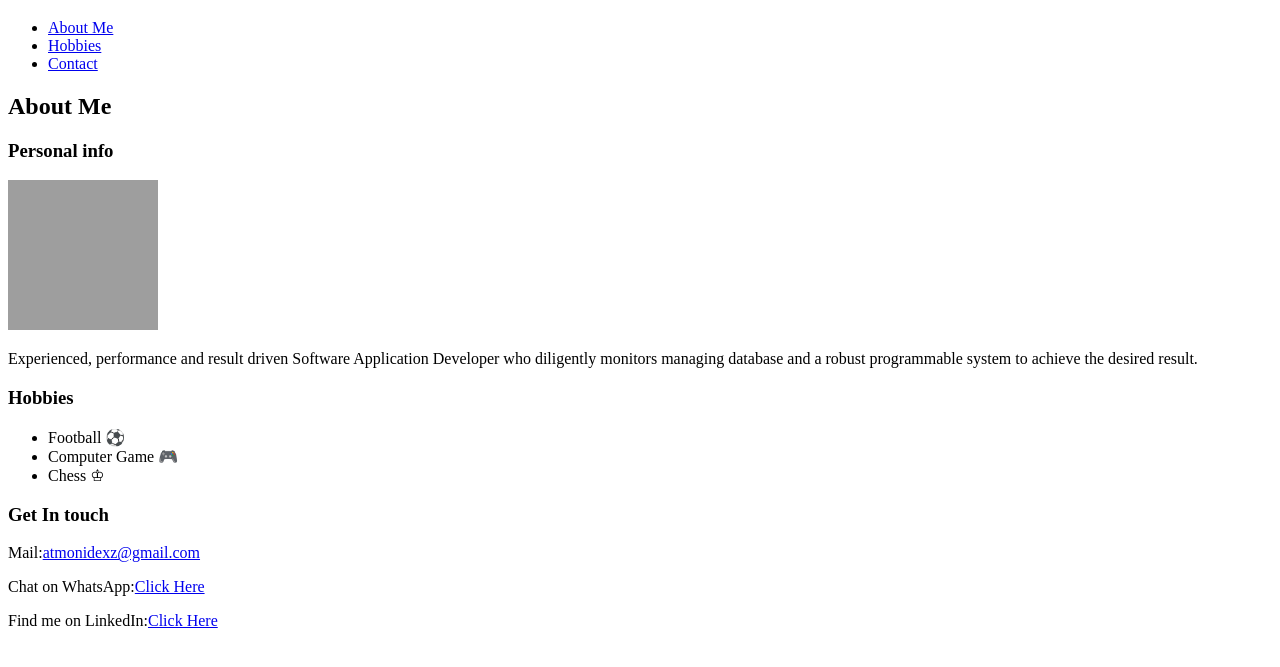
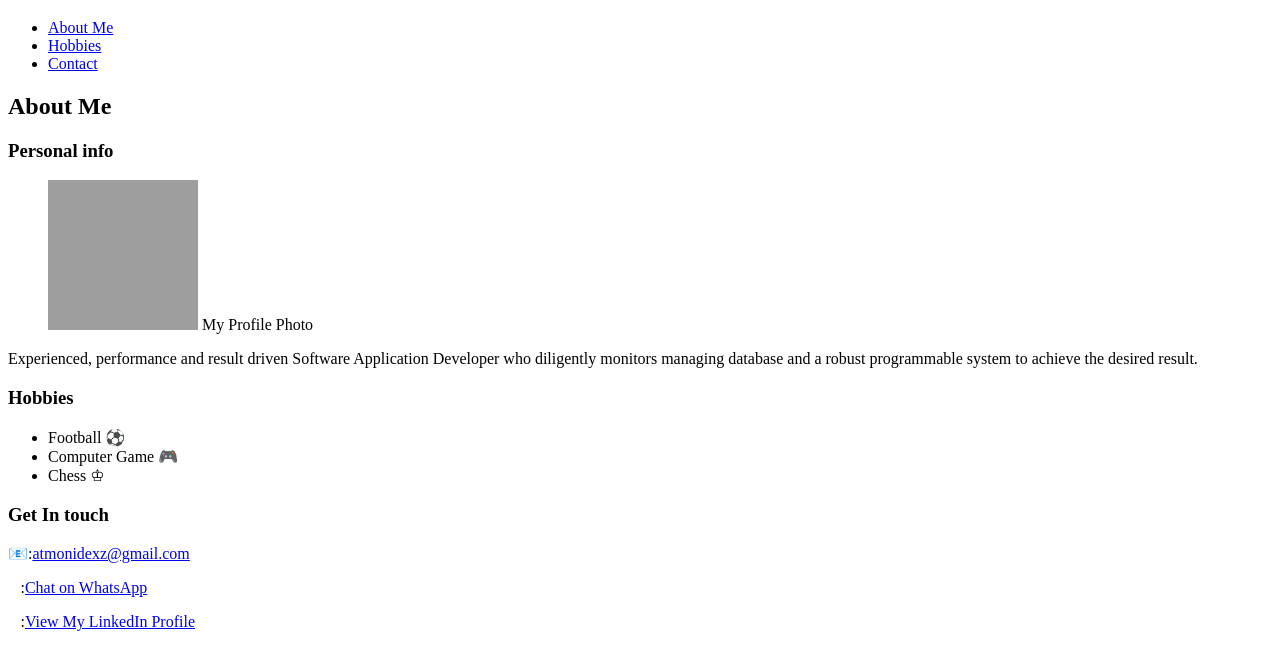
Before and after one commit to Certsoftt/3mtt-html-mini-project-assesment, a plain HTML site: page index.html in a window 1280 px wide. Shown: the part 61-728 px from the top of the page. Drawn offline with Linux system fonts and the light colour scheme; grey boxes are pictures that could not be loaded.

Commit message:
Update index.html

```diff
--- a/index.html
+++ b/index.html
@@ -29,7 +29,10 @@
             <h2>About Me</h2>
             <section>
                 <h3>Personal info</h3>
-                <img src="https://media.licdn.com/dms/image/v2/D4D03AQGVPOL3MN1Obg/profile-displayphoto-shrink_200_200/B4DZQ9.7SqGkAY-/0/1736206695897?e=1746662400&v=beta&t=t0gPMDJaAXyaz3TsvH4W3HMqVQ6LNd9DbA75XPh0Fs0" alt="profile" loading="lazy" width="150px" height="150px"/>
+                <figure>
+                    <img src="https://media.licdn.com/dms/image/v2/D4D03AQGVPOL3MN1Obg/profile-displayphoto-shrink_200_200/B4DZQ9.7SqGkAY-/0/1736206695897?e=1746662400&v=beta&t=t0gPMDJaAXyaz3TsvH4W3HMqVQ6LNd9DbA75XPh0Fs0" alt="profile" loading="lazy" width="150px" height="150px"/>
+                    <figurecaption>My Profile Photo</figurecaption>
+                </figure>
                     <p>
                         Experienced, performance and result driven Software
                         Application Developer who diligently monitors managing database and a robust
@@ -49,9 +52,9 @@
         </main>
         <footer>
             <h3>Get In touch</h3>
-            <p>Mail:<a href="mail:atmonidexz@gmail.com">atmonidexz@gmail.com</a></p>
-            <p>Chat on WhatsApp:<a href="https://wa.me/08148106698?text=Hello!" target='_blank'>Click Here</a></p>
-            <p>Find me on LinkedIn:<a href="https://linkedin.com/in/ubong-sunday-ukpe" target="_blank">Click Here</a></p>
+            <p>&#x1F4E7;:<a href="mail:atmonidexz@gmail.com">atmonidexz@gmail.com</a></p>
+            <p>&#xf232;:<a href="https://wa.me/08148106698?text=Hello!" target='_blank'>Chat on WhatsApp</a></p>
+            <p>&#xf08c;:<a href="https://linkedin.com/in/ubong-sunday-ukpe" target="_blank">View My LinkedIn Profile</a></p>
         </footer>
     </body>
 </html>
```
